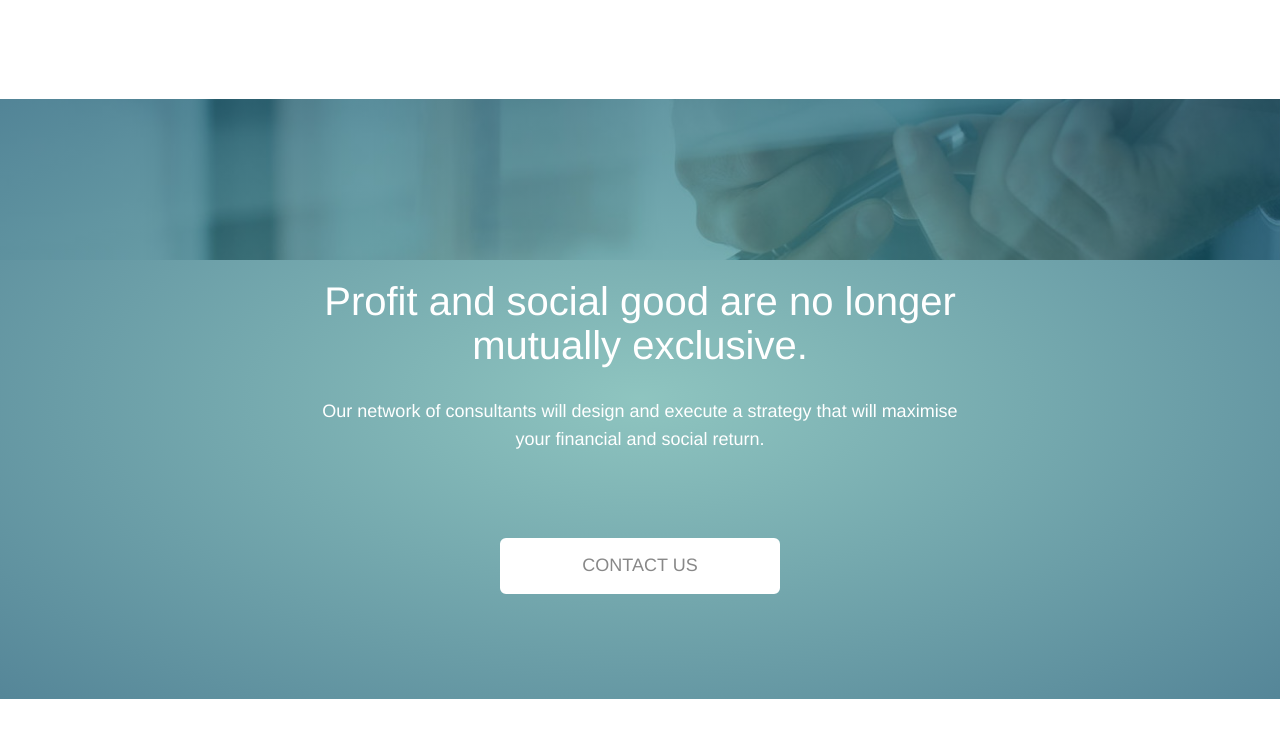
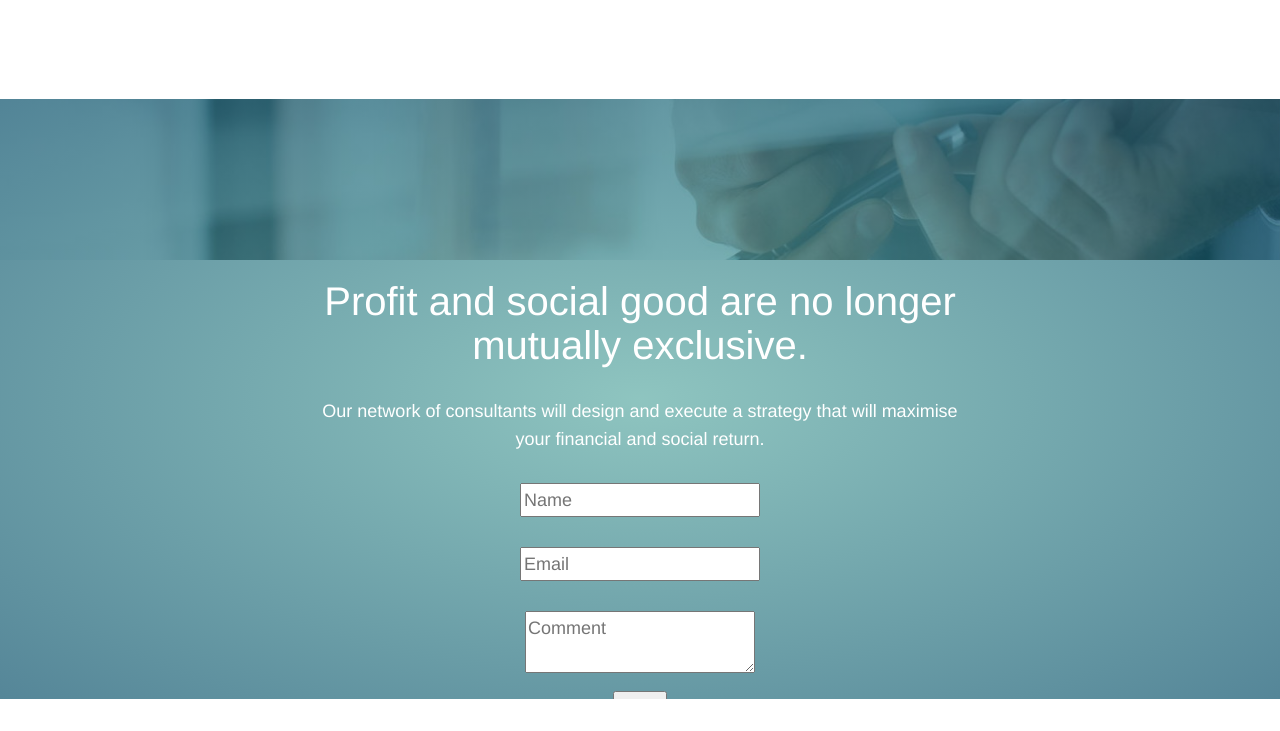
Before and after one commit to Kandicecherry/kandicecherry.github.io, a plain HTML site: page contact.html in a window 1280 px wide. Shown: the part 1465-2196 px from the top of the page. Drawn offline with Linux system fonts and the light colour scheme.

Commit message:
Version_7

```diff
--- a/assets/css/landing-page.css
+++ b/assets/css/landing-page.css
@@ -1680,3 +1680,7 @@ filter: progid:DXImageTransform.Microsoft.gradient( startColorstr='#de8e0009', e
         padding-top: 10px;
     }
 }
+
+.feedback-input {
+  color: #000;
+}
--- a/contact.html
+++ b/contact.html
@@ -146,7 +146,29 @@
                     <div class="info">
                         <h1>Profit and social good are no longer mutually exclusive.</h1>
                         <p>Our network of consultants will design and execute a strategy that will maximise your financial and social return.</p>
-                        <a href="form.html" class="btn btn-neutral btn-lg btn-fill">CONTACT US</a>
+
+  <div id="form-div">
+    <form class="form" id="form1" action="https://formspree.io/kandice@mutexlabs.com" method="POST">
+
+      <p class="name">
+        <input name="name" type="text" class="validate[required,custom[onlyLetter],length[0,100]] feedback-input" placeholder="Name" id="name" />
+      </p>
+
+      <p class="email">
+        <input name="_replyto" type="text" class="validate[required,custom[email]] feedback-input" id="email" placeholder="Email" />
+      </p>
+
+      <p class="text">
+        <textarea name="text" class="validate[required,length[6,300]] feedback-input" id="comment" placeholder="Comment"></textarea>
+      </p>
+
+
+      <div class="submit">
+        <input type="submit" value="SEND" id="button-blue"/>
+        <div class="ease"></div>
+      </div>
+    </form>
+  </div>
                     </div>
                 </div>
             </div>
```
Also changed, not shown: form.html (+1 -0 lines).
